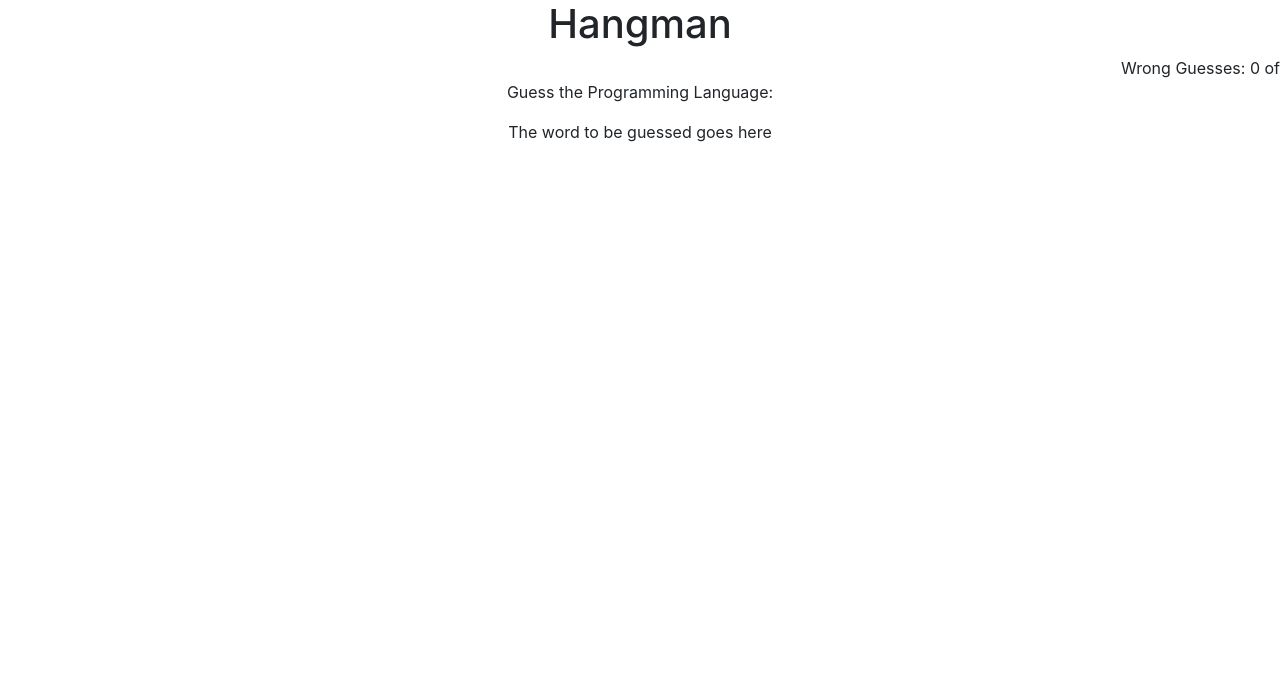
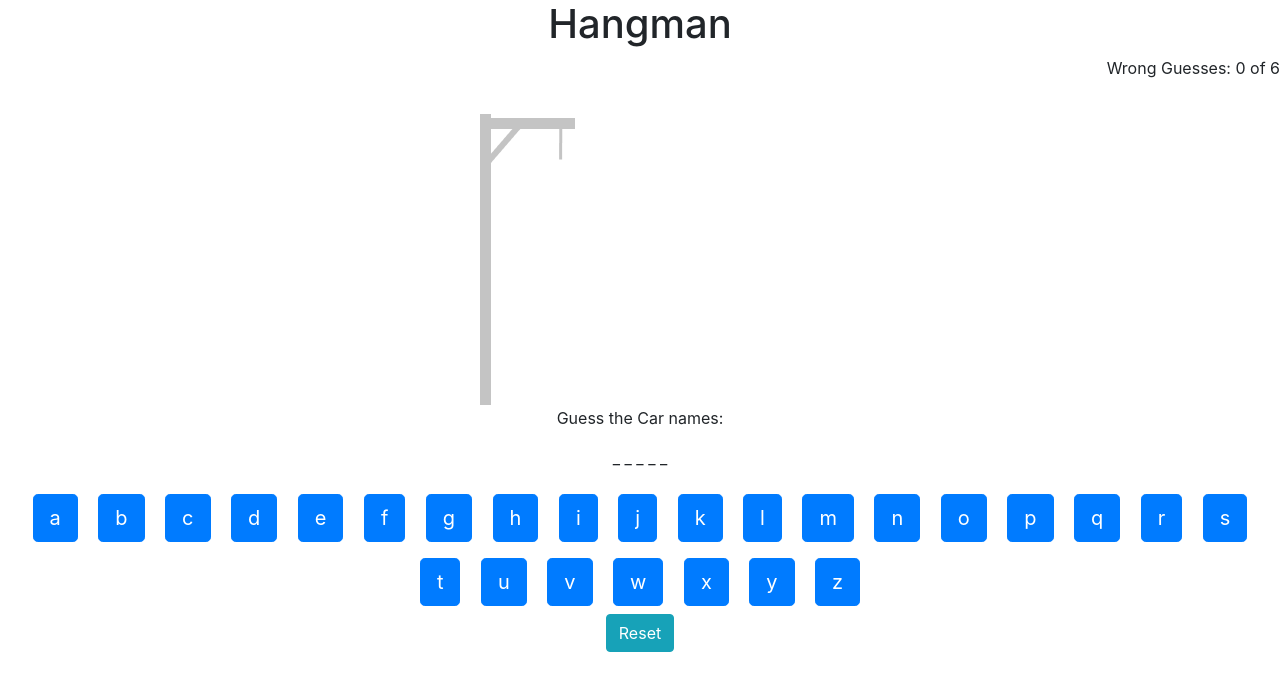
Before and after one commit to IngenuityGaming/Training-Assignment, a plain HTML site: page html/index.html in a window 1280 px wide. Drawn offline with nearby package versions, Linux system fonts and the light colour scheme.

Commit message:
adding js

```diff
--- a/html/index.html
+++ b/html/index.html
@@ -15,13 +15,13 @@
         <h1 class="text-center">Hangman</h1>
         <div class="float-right">Wrong Guesses: <span id='mistakes'>0</span> of <span id='maxWrong'></span></div>
         <div class="text-center">
-          <img id='photo' src="./images/0.jpg" alt="">
-          <p>Guess the Programming Language:</p>
+          <img id='photo' src="../images/0.jpg" alt="">
+          <p>Guess the Car names:</p>
           <p id="word">The word to be guessed goes here</p>
           <div id="keyboard"></div>
-
+          <button class="btn btn-info" onClick="reset()">Reset</button>
         </div>
       </div>
-
+      <script src='../javascript/main.js'></script>
 </body>
 </html>
--- /dev/null
+++ b/javascript/main.js
@@ -0,0 +1,100 @@
+var guessing_word = [
+	"bmw",
+    "ferrari",
+    "jagur",
+    "toyotafortuner",
+    "landRover",
+    "swift",
+    "Jeep",
+    "lamborgini",
+    "hyundai",
+    "tataMotors",
+    "verna",
+    "ford",
+    "swiftDesire",
+    "mercedes"
+]
+
+let answer = '';
+let maxWrong = 6;
+let mistakes = 0;
+let guessed = [];
+let wordStatus = null;
+
+function randomWord() {
+  answer = guessing_word[Math.floor(Math.random() * guessing_word.length)];
+}
+
+function generateButtons() {
+  let buttonsHTML = 'abcdefghijklmnopqrstuvwxyz'.split('').map(letter =>
+    `
+      <button
+        class="btn btn-lg btn-primary m-2"
+        id='` + letter + `'
+        onClick="handleGuess('` + letter + `')"
+      >
+        ` + letter + `
+      </button>
+    `).join('');
+
+  document.getElementById('keyboard').innerHTML = buttonsHTML;
+}
+
+function handleGuess(chosenLetter) {
+  guessed.indexOf(chosenLetter) === -1 ? guessed.push(chosenLetter) : null;
+  document.getElementById(chosenLetter).setAttribute('disabled', true);
+
+  if (answer.indexOf(chosenLetter) >= 0) {
+    guessedWord();
+    checkIfGameWon();
+  } else if (answer.indexOf(chosenLetter) === -1) {
+    mistakes++;
+    updateMistakes();
+    checkIfGameLost();
+    updateHangmanPicture();
+  }
+}
+
+function updateHangmanPicture() {
+  document.getElementById('photo').src = '../images/' + mistakes + '.jpg';
+}
+
+function checkIfGameWon() {
+  if (wordStatus === answer) {
+    document.getElementById('keyboard').innerHTML = 'You Won!!!';
+  }
+}
+
+function checkIfGameLost() {
+  if (mistakes === maxWrong) {
+    document.getElementById('word').innerHTML = 'The answer was: ' + answer;
+    document.getElementById('keyboard').innerHTML = 'You Lost!!!';
+  }
+}
+
+function guessedWord() {
+  wordStatus = answer.split('').map(letter => (guessed.indexOf(letter) >= 0 ? letter : " _ ")).join('');
+
+  document.getElementById('word').innerHTML = wordStatus;
+}
+
+function updateMistakes() {
+  document.getElementById('mistakes').innerHTML = mistakes;
+}
+
+function reset() {
+  mistakes = 0;
+  guessed = [];
+  document.getElementById('photo').src = '../images/0.jpg';
+
+  randomWord();
+  guessedWord();
+  updateMistakes();
+  generateButtons();
+}
+
+document.getElementById('maxWrong').innerHTML = maxWrong;
+
+randomWord();
+generateButtons();
+guessedWord();
```
